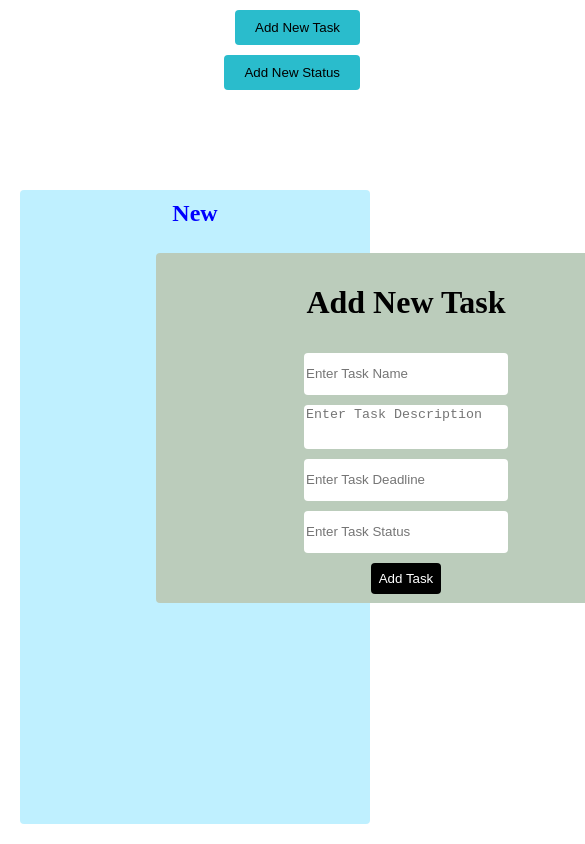
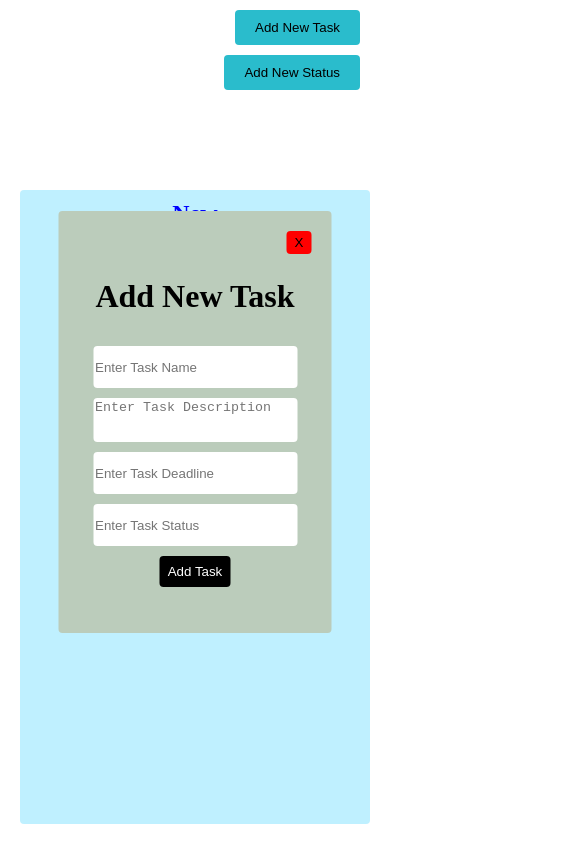
Before and after one commit to sonamguptacs/task_board, a React (Create React App) app: page / in a window 390 px wide. Both pictures are taken after a click on the button "Add New Task". Shown: the top 844 px of the page, 585 px wide, since content can reach past the window. Built offline with nearby package versions, Linux system fonts and the light colour scheme.

Commit message:
added responsive css to the form

```diff
--- a/src/components/task.css
+++ b/src/components/task.css
@@ -81,10 +81,11 @@
   background-color: #bcb;
   display: flex;
   flex-direction: column;
-  top: 30%;
-  left: 40%;
-  height: 350px;
-  width: 500px;
+  left: 50%;
+  top: 50%;
+  transform: translate(-50%, -50%);
+  height: 50%;
+  width: 70%;
   gap: 10px;
   justify-content: center;
   align-items: center;
```
